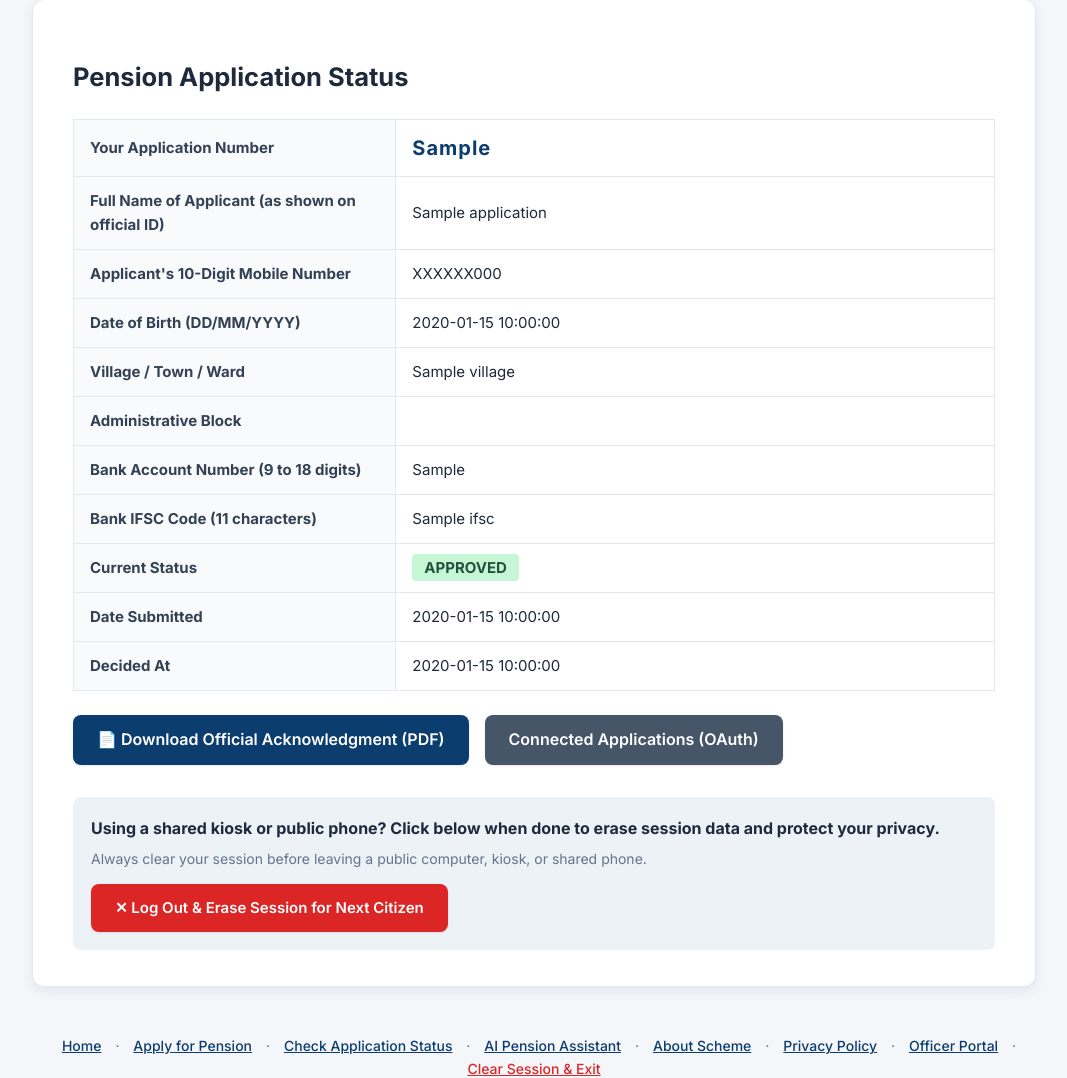
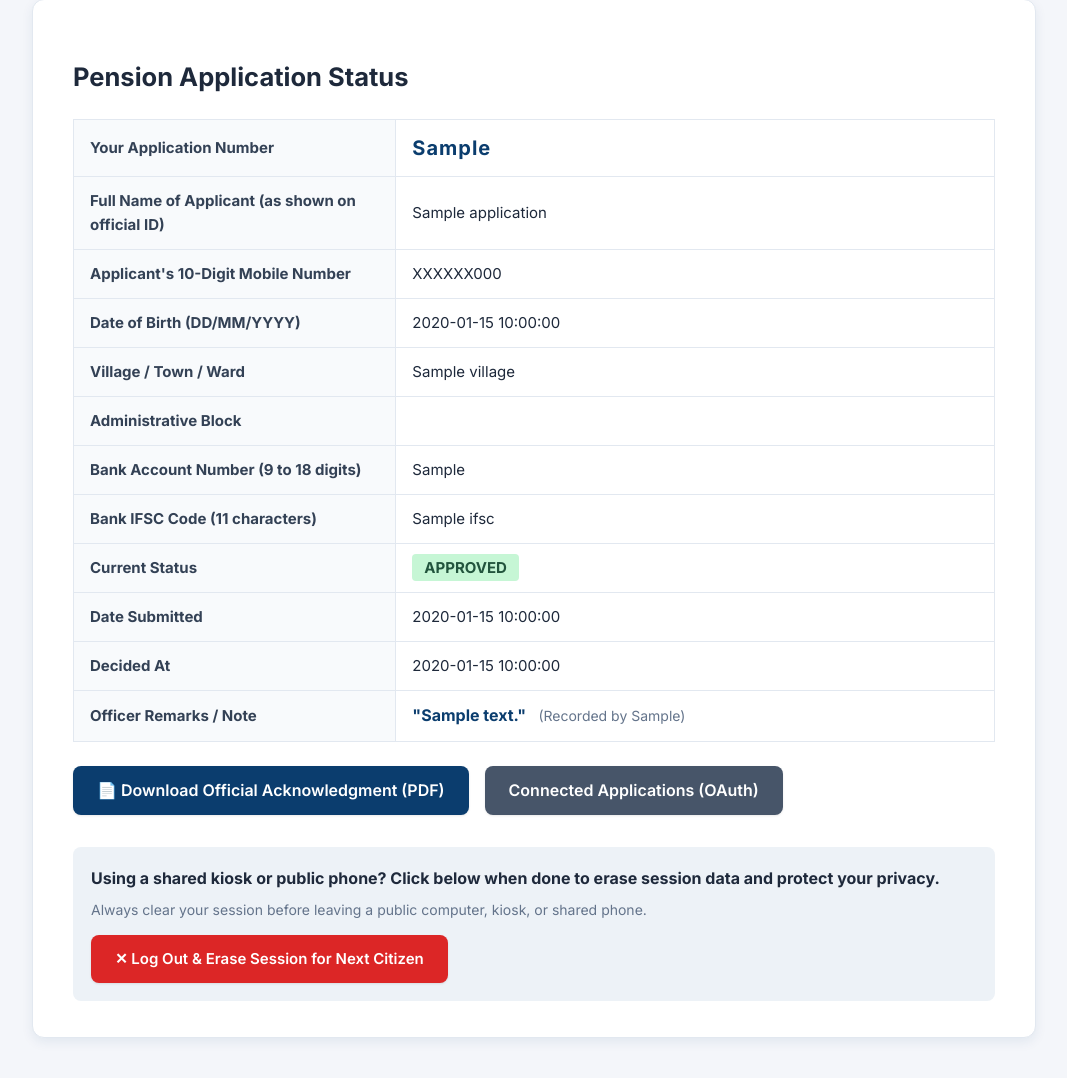
Before and after one commit to hemantmeena2005/sewasetu-ai, a Flask app: page /application/1 in a window 1280 px wide. Shown: the part 213-1291 px from the top of the page, without its empty margins (106-1173 px from the left). Run offline with Flask 2, Linux system fonts and the light colour scheme; the visitor is signed in with stand-in values (Sample User, id 1); a database or web service that is not in the repository returns one stand-in record (values such as "Sample title"); some libraries are stand-ins or nearby versions.

Commit message:
feat(audit): display officer decision note and remarks on citizen application view, assistant card, and API

```diff
--- a/app/app.py
+++ b/app/app.py
@@ -486,14 +486,19 @@ def view_application(app_id):
     conn = get_db()
     cur = conn.cursor()
     cur.execute("SELECT application_no, applicant_name, mobile, dob, village, block, "
-                "bank_account, ifsc, status, submitted_at, decided_at "
+                "bank_account, ifsc, status, submitted_at, decided_at, decided_by "
                 "FROM applications WHERE id = %s AND mobile = %s",
                 (app_id, session.get("portal_mobile")))
     row = cur.fetchone()
+    if not row:
+        cur.close(); conn.close()
+        abort(404)
+    cur.execute("SELECT note, actor FROM audit_log WHERE application_id = %s AND action IN ('APPROVED', 'REJECTED', 'DEEMED_APPROVED') ORDER BY at DESC LIMIT 1", (app_id,))
+    audit_row = cur.fetchone()
+    decision_note = audit_row[0] if audit_row else None
+    decided_by = row[11] or (audit_row[1] if audit_row else None)
     cur.close(); conn.close()
-    if not row:
-        abort(404)
-    return render_template("application.html", a=row, app_id=app_id)
+    return render_template("application.html", a=row, app_id=app_id, decision_note=decision_note, decided_by=decided_by)
 
 
 @app.route("/application/<int:app_id>/withdraw", methods=["POST"])
@@ -1026,12 +1031,19 @@ def api_application_status():
             (application_no,)
         )
         row = cur.fetchone()
-        cur.close()
-        conn.close()
         if row:
             submitted_dt = row[5]
             days_pending = (services.now_ist() - submitted_dt).days if submitted_dt and row[3] == "PENDING" else None
             within_sla = (days_pending is None or days_pending <= services.SLA_DAYS)
+            cur.execute(
+                "SELECT note, actor FROM audit_log WHERE application_id = %s AND action IN ('APPROVED', 'REJECTED', 'DEEMED_APPROVED') ORDER BY at DESC LIMIT 1",
+                (row[0],)
+            )
+            audit_row = cur.fetchone()
+            decision_note = audit_row[0] if audit_row else None
+            decided_by = row[7] or (audit_row[1] if audit_row else None)
+            cur.close()
+            conn.close()
             return jsonify({
                 "success": True,
                 "found": True,
@@ -1042,10 +1054,13 @@ def api_application_status():
                 "submission_date": str(row[5])[:10] if row[5] else None,
                 "submitted_date": str(row[5])[:10] if row[5] else None,
                 "decided_at": str(row[6]) if row[6] else None,
-                "decided_by": row[7],
+                "decided_by": decided_by,
+                "decision_note": decision_note,
                 "within_sla": within_sla,
                 "message": f"Application {row[1]} is currently {row[3]}."
             })
+        cur.close()
+        conn.close()
         return jsonify({
             "success": False,
             "found": False,
--- a/app/templates/application.html
+++ b/app/templates/application.html
@@ -61,6 +61,15 @@
     <th scope="row">Decided At</th>
     <td>{{ a[10] or 'Awaiting Departmental Review' }}</td>
   </tr>
+  {% if decision_note %}
+  <tr>
+    <th scope="row">Officer Remarks / Note</th>
+    <td>
+      <strong style="color:var(--primary); font-size:16px;">"{{ decision_note }}"</strong>
+      {% if decided_by %}<span class="note" style="margin-left:8px;">(Recorded by {{ decided_by }})</span>{% endif %}
+    </td>
+  </tr>
+  {% endif %}
 </table>
 
 <div style="display:flex; gap:16px; margin:24px 0; flex-wrap:wrap;">
--- a/app/templates/assistant.html
+++ b/app/templates/assistant.html
@@ -489,6 +489,7 @@
             '<div style="font-size:14px;"><strong>' + (isHindi ? 'प्रशासनिक ब्लॉक:' : 'Block:') + '</strong> ' + (data.block || 'N/A') + '</div>' +
             '<div style="font-size:14px;"><strong>' + (isHindi ? 'आवेदन दिनांक:' : 'Submitted Date:') + '</strong> ' + (data.submission_date || data.submitted_date || 'N/A') + '</div>' +
             (data.decided_by ? '<div style="font-size:14px;"><strong>' + (isHindi ? 'अधिकारी निर्णय:' : 'Decision By:') + '</strong> ' + data.decided_by + '</div>' : '') +
+            (data.decision_note ? '<div style="font-size:14px; margin-top:6px; padding:6px 10px; background:rgba(0,0,0,0.04); border-radius:6px; border-left:3px solid ' + statusColor + ';"><strong>' + (isHindi ? 'अधिकारी टिप्पणी / नोट:' : 'Officer Remarks / Note:') + '</strong> <em>"' + data.decision_note + '"</em></div>' : '') +
             (data.within_sla ? '<div style="margin-top:6px; font-size:13px; color:#15803d; font-weight:600;">✓ 15-Day Statutory RTPS SLA Active</div>' : '') +
             '</div>';
           appendMessage('bot', out);
```
